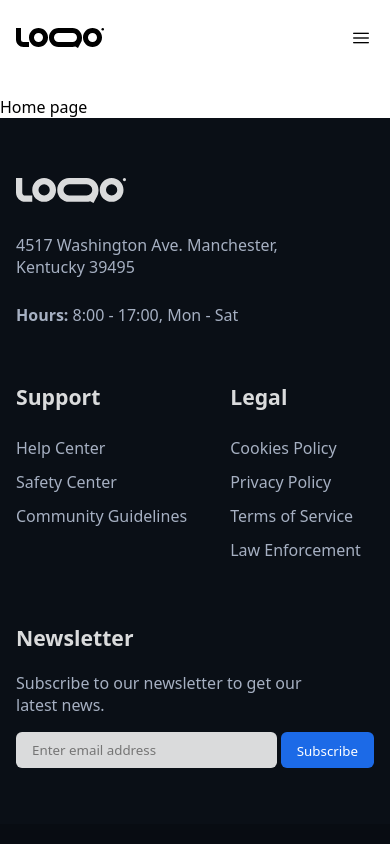
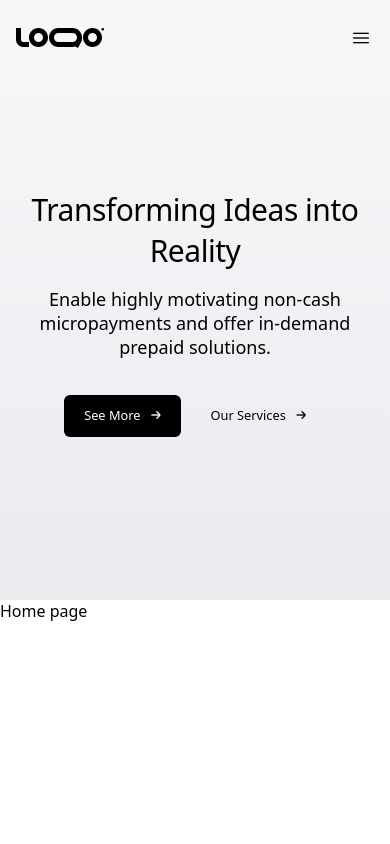
Before and after one commit to can-erturk/digital-agency, a Vue app: page / in a window 390 px wide. Shown: the top 844 px of the page. Built offline with nearby package versions, Linux system fonts and the light colour scheme.

Commit message:
Create hero section and add it to home page

```diff
--- /dev/null
+++ b/src/components/sections/Hero.vue
@@ -0,0 +1,112 @@
+
+<script setup>
+import LinkBtn from '../__common__/PrimaryBtn.vue'
+</script>
+
+<template>
+  <div class="hero">
+    <div class="container">
+
+      <div class="hero-content">
+        <h1>Transforming Ideas into Reality</h1>
+        <p>Enable highly motivating non-cash micropayments and offer in-demand prepaid solutions.</p>
+        <LinkBtn text="See More" href="/" icon="fi-rr-arrow-small-right" />
+        <LinkBtn text="Our Services" href="/" icon="fi-rr-arrow-small-right" />
+      </div>
+
+      <img src="/hero-image.webp" alt="hero image" class="hero-img" />
+
+    </div>
+  </div>
+</template>
+
+<style scoped>
+.hero {
+  height: 43.75rem;
+  background: linear-gradient(to bottom, var(--bg-primary), var(--bg-secondary));
+  display: flex;
+  flex-direction: column;
+  background-size: auto 100%;
+  background-position: left bottom;
+  max-width: 100vw;
+  overflow: hidden;
+  position: relative;
+  padding-top: 6rem;
+}
+
+.btn-primary {
+  margin-bottom: 10px;
+}
+
+.btn-primary+.btn-primary {
+  margin-left: 0.625rem;
+  background-color: transparent;
+  color: black;
+}
+
+.container {
+  position: relative;
+  height: 100%;
+  display: flex;
+  align-items: center;
+  justify-content: space-between;
+}
+
+.hero-content {
+  max-width: 37.5rem;
+  position: relative;
+}
+
+.hero-content h1 {
+  font-weight: 500;
+  letter-spacing: -0.03rem;
+  max-width: 31.25rem;
+}
+
+.hero-content p {
+  display: block;
+  margin-top: 1rem;
+  margin-bottom: 2.25rem;
+  opacity: 1;
+  font-size: 1.125rem;
+  max-width: 27.5rem;
+}
+
+.hero-img {
+  width: 23.5rem;
+  height: auto;
+  position: absolute;
+  bottom: 0;
+  right: 3.75rem;
+}
+
+@media screen and (max-width: 1024px) {
+  .hero {
+    height: 37.5rem;
+    text-align: center;
+    padding-bottom: 2.75rem;
+  }
+
+  .hero-content h1,
+  .hero-content p {
+    max-width: none;
+  }
+
+  .container {
+    flex-direction: column;
+    justify-content: center;
+    align-items: center;
+    height: 100%;
+  }
+
+  .hero-img {
+    display: none;
+  }
+}
+
+@media screen and (max-width: 640px) {
+  .hero {
+    padding-top: 5rem;
+  }
+}
+</style>
--- a/src/views/HomeView.vue
+++ b/src/views/HomeView.vue
@@ -1,3 +1,9 @@
+<script setup>
+import Hero from '@/components/sections/Hero.vue'
+</script>
+
 <template>
+  <Hero />
   Home page
+  <div style="height: 100vh;"></div>
 </template>
```
Also changed, not shown: public/hero-image.webp (added).
